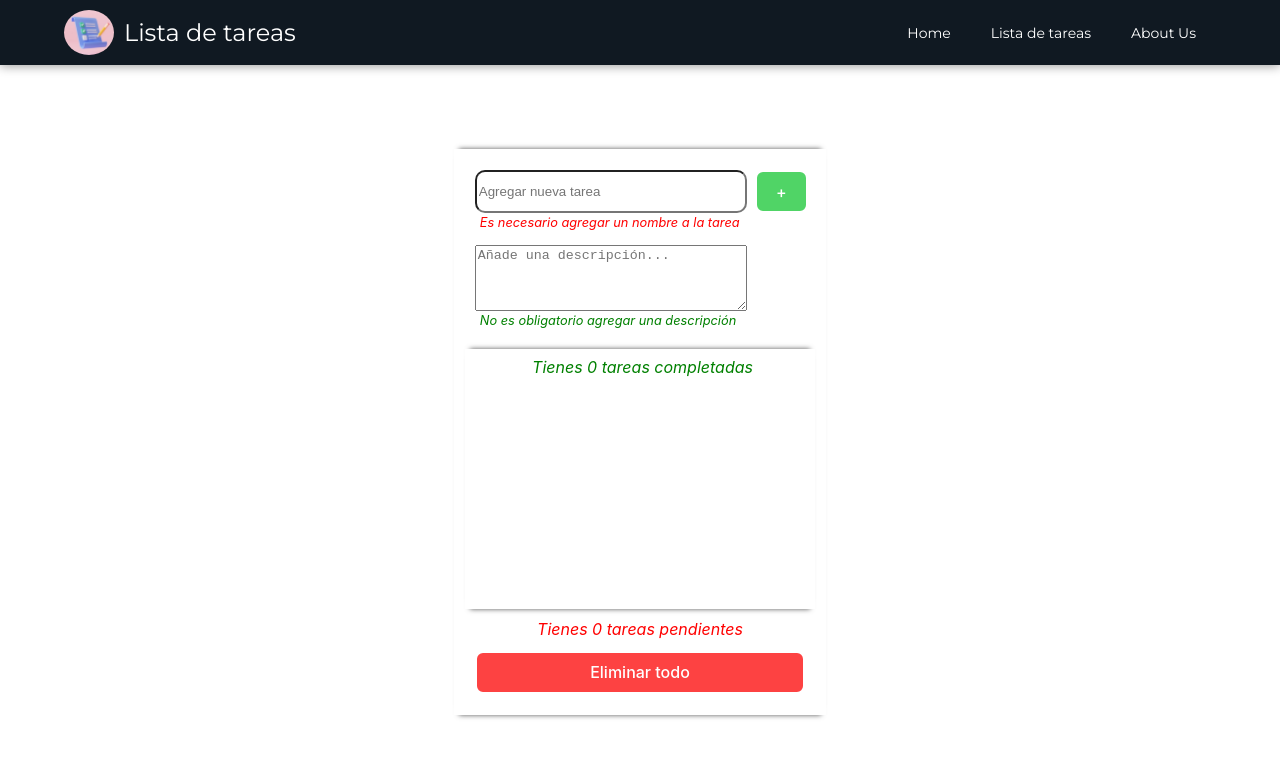
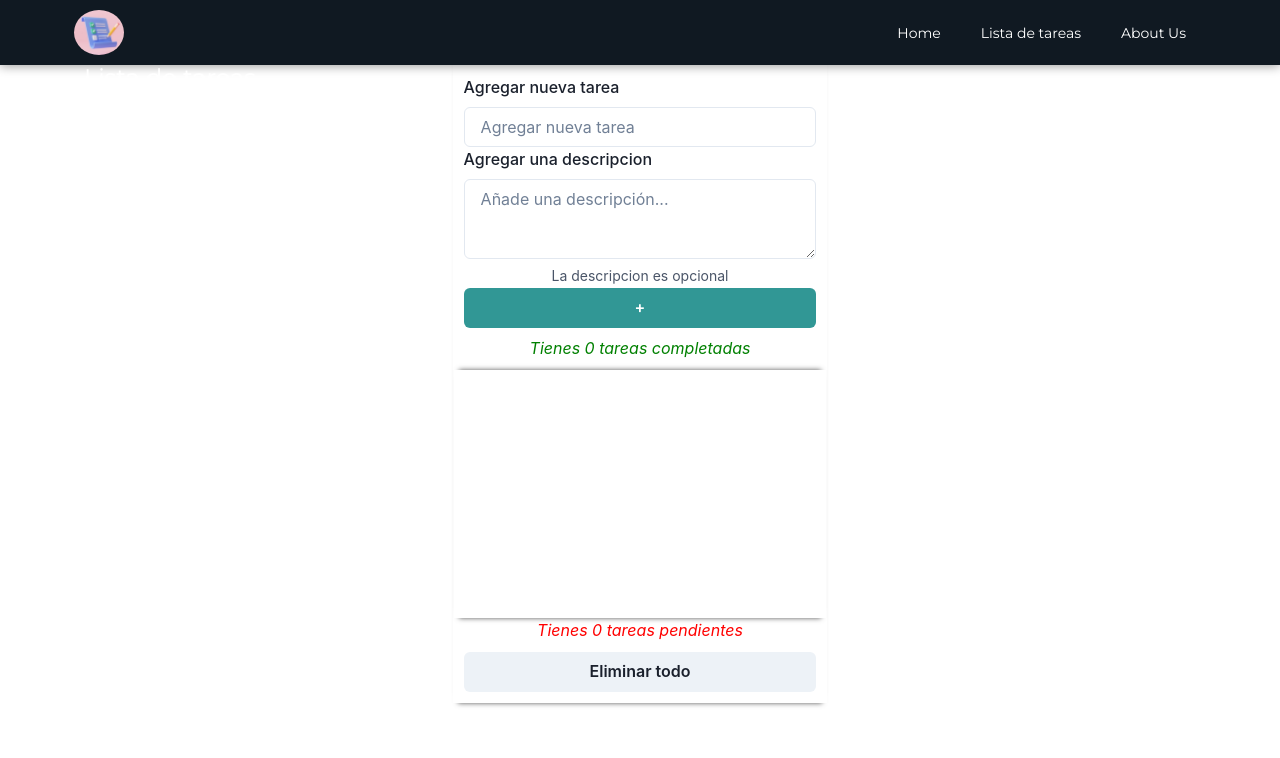
Before and after one commit to Jhairo123/task-list, a React (Vite) app: page / in a window 1280 px wide. Shown: the top 758 px of the page. Built offline with nearby package versions, Linux system fonts and the light colour scheme.

Commit message:
feat(frontend):add library Chakra UI

```diff
--- a/src/customHook.js
+++ b/src/customHook.js
@@ -33,26 +33,20 @@ export const useTask = () => {
     // localStorage.setItem("isCheckedValue", isChecked);
     // console.log(isChecked);
   };
-  const handleButtonAdd = () => {
-    if (inputValue.length > 3) {
-      // let index = dataList.length;
-
+  const handleButtonAdd = ({ title, description }) => {
     const newData = {
       // id: index,
       id: uuidv4(),
-        title: inputValue,
-        description: textAreaValue,
+      title: title,
+      description: description,
       state: false,
     };
     setDataList([...dataList, newData]);
-      setInputValue("");
-      setTextAreaValue("");
-      setTimeout(() => {
-        alert("Se ha añadido la tarea a la lista satisfactoriamente");
-      }, 100);
+
+    // alert("Se ha añadido la tarea a la lista satisfactoriamente");
+
     // if (index >= 1) dataList[index].id = dataList[index - 1].id + 1;
     // else dataList[index].id = ++index;
-    } else alert("No se pudo crear, la tarea es muy corta");
   };
 
   const handleButtonDelete = () => {
--- a/src/index.css
+++ b/src/index.css
@@ -19,6 +19,7 @@ a {
   color: #646cff;
   text-decoration: inherit;
 }
+
 a:hover {
   color: #535bf2;
 }
@@ -47,9 +48,11 @@ button {
   cursor: pointer;
   transition: border-color 0.25s;
 }
+
 button:hover {
   border-color: #646cff;
 }
+
 button:focus,
 button:focus-visible {
   outline: 4px auto -webkit-focus-ring-color;
@@ -60,9 +63,11 @@ button:focus-visible {
     color: #213547;
     background-color: #ffffff;
   }
+
   a:hover {
     color: #747bff;
   }
+
   button {
     background-color: #f9f9f9;
   }
--- a/src/main.jsx
+++ b/src/main.jsx
@@ -2,9 +2,12 @@ import React from "react";
 import ReactDOM from "react-dom/client";
 import App from "./App.jsx";
 import "./index.css";
+import { ChakraProvider } from "@chakra-ui/react";
 
 ReactDOM.createRoot(document.getElementById("root")).render(
   <React.StrictMode>
-    <App />
+    <ChakraProvider>
+      <App />
+    </ChakraProvider>
   </React.StrictMode>
 );
--- a/src/pages/TaskList.jsx
+++ b/src/pages/TaskList.jsx
@@ -2,8 +2,26 @@
 import Task from "../Components/Task.jsx";
 import { useContext, useEffect, useState } from "react";
 import { MyContext } from "../createContext.js";
+import { useForm } from "react-hook-form";
+
+import {
+  Center,
+  Box,
+  Button,
+  Input,
+  StackDivider,
+  Textarea,
+  VStack,
+  Text,
+  FormControl,
+  FormLabel,
+  FormErrorMessage,
+  FormHelperText,
+  useToast,
+} from "@chakra-ui/react";
 
 export default function TaskList() {
+  const toast = useToast();
   const {
     handleButtonAdd,
     handleButtonDelete,
@@ -18,6 +36,21 @@ export default function TaskList() {
   const [error, setError] = useState({
     inputText: "",
     textArea: "",
+  });
+
+  const {
+    register,
+    handleSubmit,
+    watch,
+    setValue,
+    reset,
+    formState: { errors, isSubmitting },
+  } = useForm({
+    // delayError: 1000,
+    defaultValues: {
+      title: inputValue,
+      description: textAreaValue,
+    },
   });
 
   //Esta variable permite que el use effect se ejecute una sola vez
@@ -84,9 +117,21 @@ export default function TaskList() {
   };
 
   const handleButton = (e) => {
-    e.preventDefault();
-    handleButtonAdd();
+    // e.preventDefault();
+    handleButtonAdd(e);
+    toast({
+      position: "top",
+      title: "Tarea añadida en la lista",
+      description: "Su tarea ha sido enviada satisfactoriamente.",
+      status: "success",
+      duration: 5000,
+      // variant: "variant",
+      isClosable: true,
+    });
+
+    reset();
   };
+
   const showLabelTasks = (state) => {
     let count = 0;
     for (const task of dataList) {
@@ -106,7 +151,130 @@ export default function TaskList() {
 
   return (
     <>
-      <div className="container-wrapped-all">
+      <Center>
+        <VStack
+          border="1px solid rgba(255, 255, 255, 0)"
+          display="grid"
+          boxShadow="0px -5px 5px -5px rgba(85, 85, 85), 0px 5px 5px -5px rgba(85, 85, 85)"
+          divider={<StackDivider borderColor="gray.200" />}
+          spacing={4}
+          align="stretch"
+        >
+          <Box padding="10px" gridTemplateColumns="17rem" rowGap="0.5rem">
+            <form onSubmit={handleSubmit(handleButton)}>
+              {/* inputText */}
+              <FormControl
+                // isRequired
+                id="text"
+                isInvalid={errors.title}
+                // onChange={handleInputChange}
+              >
+                <FormLabel>Agregar nueva tarea</FormLabel>
+                <Input
+                  placeholder="Agregar nueva tarea"
+                  {...register("title", {
+                    required: "Este campo es requerido",
+                    minLength: {
+                      value: 3,
+                      message: "La longitud minima es de 3 caracteres",
+                    },
+                  })}
+                />
+                <FormErrorMessage>{errors.title?.message}</FormErrorMessage>
+              </FormControl>
+              <FormControl id="area">
+                <FormLabel textAlign="left">Agregar una descripcion</FormLabel>
+
+                <Textarea
+                  placeholder="Añade una descripción..."
+                  {...register("description", {
+                    required: false,
+                  })}
+                />
+                <FormHelperText>La descripcion es opcional</FormHelperText>
+              </FormControl>
+              {/* <Input
+              className="content-north-input-text"
+              type="text"
+              name="inputText"
+              value={inputValue}
+              placeholder="Agregar nueva tarea"
+              onChange={handleInputChange}
+            />
+            <span className="span-label" id="span-label-error">
+              {error.inputText}
+            </span>
+            <label></label>
+            <Textarea
+              name="textArea"
+              rows="4"
+              cols="50"
+              placeholder="Añade una descripción..."
+              value={textAreaValue}
+              onChange={handleTextareaChange}
+            ></Textarea> */}
+              <Button
+                mt={1}
+                mb={2}
+                paddingX={170}
+                colorScheme="teal"
+                isLoading={isSubmitting}
+                type="submit"
+              >
+                +
+              </Button>
+            </form>
+            <Text
+              display="inline"
+              fontStyle="italic"
+              fontSize="1rem"
+              marginTop="5px"
+              marginBottom="0"
+              color="green"
+            >
+              Tienes {showLabelTasks(true)}{" "}
+              {showLabelTasks(true) == 1
+                ? "tarea completada"
+                : "tareas completadas"}
+            </Text>
+          </Box>
+
+          <Box
+            border="3px solid"
+            display="grid"
+            borderColor="rgba(255, 255, 255, 0)"
+            paddingLeft="15px"
+            paddingRight="10px"
+            paddingBottom="10px"
+            boxShadow="0px -5px 5px -5px rgba(85, 85, 85), 0px 5px 5px -5px rgba(85, 85, 85)"
+            alignItems="stretch"
+            rowGap="0.6rem"
+            height="15.5rem"
+            overflow="auto"
+          >
+            {dataList.map((arrayTarea) => (
+              <Task
+                key={arrayTarea.id}
+                id={arrayTarea.id}
+                title={arrayTarea.title}
+                state={arrayTarea.state}
+                description={arrayTarea.description}
+              />
+            ))}
+          </Box>
+          <Box display="grid" padding="10px" gridColumn="1 / span 2">
+            <p className="p-label" id="pending-task">
+              Tienes {showLabelTasks(false)}{" "}
+              {showLabelTasks(false) == 1
+                ? "tarea pendiente"
+                : "tareas pendientes"}
+            </p>
+
+            <Button onClick={handleButtonDelete}>{"Eliminar todo"}</Button>
+          </Box>
+        </VStack>
+      </Center>
+      {/* <div className="container-wrapped-all">
         <form onSubmit={handleButton}>
           <div className="content-north">
             <input
@@ -167,7 +335,7 @@ export default function TaskList() {
             {"Eliminar todo"}
           </button>
         </div>
-      </div>
+      </div> */}
     </>
   );
 }
--- a/src/styles/app.css
+++ b/src/styles/app.css
@@ -7,18 +7,14 @@
 
 .container-wrapped-all {
   border: 1px solid rgba(255, 255, 255, 0);
-  display: inline-grid;
+  display: grid;
   box-shadow:
     /* Sombra en el borde superior */
     0px -5px 5px -5px rgba(85, 85, 85),
     /* Sombra en el borde inferior */
     0px 5px 5px -5px rgba(85, 85, 85);
-  padding: 10px;
-  grid-column-start: 1;
-  grid-row-end: 4;
-  grid-template-columns: 15rem;
-  column-gap: 0.5rem;
-  row-gap: 0.5rem;
+
+
 }
 
 .content-center {
@@ -35,7 +31,7 @@
     0px 5px 5px -5px rgba(85, 85, 85);
   /* box-shadow: 0px 0px 0.5px 0.5px rgb(85, 85, 85); */
   align-items: stretch;
-  grid-column: 1 / span 2;
+
   /* Separacion entre contenedores */
   row-gap: 0.6rem;
 
@@ -44,29 +40,22 @@
 }
 
 .content-north {
-  display: inline-grid;
-  grid-column: 1 / span 2;
+
+
+  /* grid-column: 1 / span 1; */
   padding: 10px;
-  grid-column-start: 1;
-  grid-row-end: 1;
+  /* grid-column-start: 1;
+  grid-row-end: 1; */
   grid-template-columns: 17rem;
-  column-gap: 0.5rem;
+
   row-gap: 0.5rem;
 }
 
-.content-north-input-text {
-  grid-column-start: 1;
-  grid-row-start: 1;
-  border-radius: 10px
-}
+
 
 .button-add {
 
   color: #4c84af;
-
-  grid-column-start: 2;
-  grid-row-start: 1;
-
   /* color: #000;
 
   /* Fondo blanco */
@@ -97,6 +86,8 @@ input[type="checkbox"]:checked+.label {
 }
 
 .imagen {
+  float: left;
+  display: inline;
   margin-top: 5px;
   cursor: pointer;
   width: 2rem;
@@ -214,8 +205,7 @@ input[type="checkbox"]:checked+.label {
 }
 
 .button-delete-all {
-  display: inline-grid;
-  grid-template-columns: 18rem;
+
   background-color: #fd4242;
   border: 2px solid;
   color: white;
```
Also changed, not shown: package.json (+6 -6 lines), .eslintrc.cjs (deleted), 1 other file (tests, documents, lock files or other folders). Lines whose indentation alone changed are shown as unchanged.
